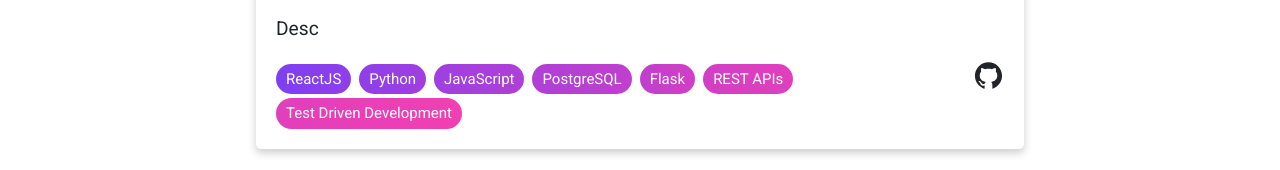
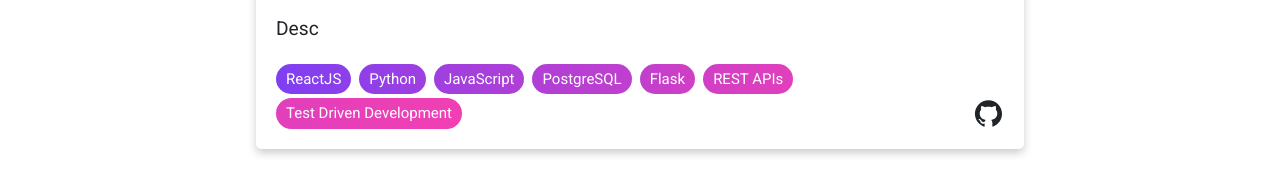
Before and after one commit to devkav/personalWebsite, a React (Create React App) app: page / in a window 1280 px wide. Shown: the part 2522-2692 px from the top of the page. Built offline with nearby package versions, Linux system fonts and the light colour scheme.

Commit message:
updated position of github icon

```diff
--- a/src/components/ProjectCard.jsx
+++ b/src/components/ProjectCard.jsx
@@ -23,7 +23,7 @@ class ProjectCard extends Component {
                     <div className="chips-row">
                         {chips}
                     </div>
-                    <div>
+                    <div className="github-container">
                         <IconButton href={this.props.githubLink}>
                             <AiOutlineGithub className="project-github-icon color-100 clickable" />
                         </IconButton>
--- a/src/style/Projects.css
+++ b/src/style/Projects.css
@@ -105,6 +105,12 @@
     cursor: default !important;
 }
 
+.github-container {
+    display: flex;
+    flex-flow: column;
+    justify-content: end;
+}
+
 /*
 @media screen and (min-width: 800px) {
     .project-card {
```
